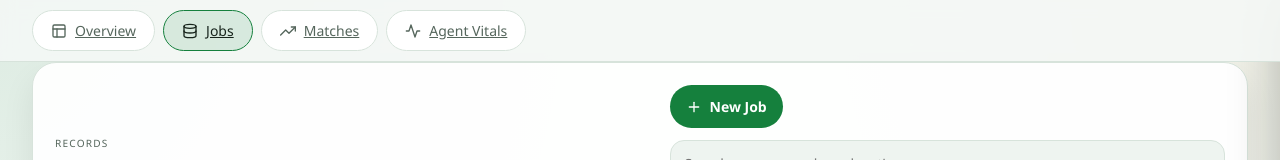
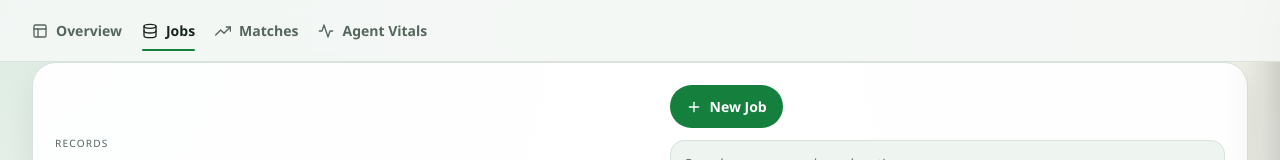
Before and after one commit to Aditya-Dawadikar/FatherOfProjects, a React (Vite) app in the folder JobDataDashboard/JobDataDashboard/: page /#/jobs in a window 1280 px wide. Shown: the top 160 px of the page. Built offline with nearby package versions, Linux system fonts and the light colour scheme; no server answers.

Commit message:
style: convert top nav links to standard navbar items

```diff
--- a/JobDataDashboard/JobDataDashboard/src/App.css
+++ b/JobDataDashboard/JobDataDashboard/src/App.css
@@ -84,25 +84,50 @@
 
 .view-tabs {
   display: flex;
-  gap: 8px;
+  gap: 20px;
   padding: 0;
   overflow-x: auto;
 }
 
 .view-tab {
-  border: 1px solid var(--line);
-  background: var(--panel);
+  position: relative;
+  display: inline-flex;
+  align-items: center;
+  gap: 8px;
   color: var(--muted);
-  border-radius: 999px;
-  padding: 9px 18px;
+  text-decoration: none;
+  padding: 10px 0;
   font: inherit;
-  cursor: pointer;
+  font-weight: 600;
+  white-space: nowrap;
 }
 
 .view-tab.is-active {
-  background: var(--accent-dim);
   color: var(--text);
-  border-color: var(--accent);
+}
+
+.view-tab::after {
+  content: '';
+  position: absolute;
+  left: 0;
+  right: 0;
+  bottom: 0;
+  height: 2px;
+  border-radius: 999px;
+  background: transparent;
+  transition: background 140ms ease;
+}
+
+.view-tab:hover {
+  color: var(--text);
+}
+
+.view-tab:hover::after {
+  background: rgba(21, 128, 61, 0.35);
+}
+
+.view-tab.is-active::after {
+  background: var(--accent);
 }
 
 .app-body {
--- a/JobDataDashboard/JobDataDashboard/src/components/Layout.tsx
+++ b/JobDataDashboard/JobDataDashboard/src/components/Layout.tsx
@@ -2,7 +2,7 @@ import { NavLink, Outlet } from 'react-router-dom'
 import { FiActivity, FiDatabase, FiLayout, FiTrendingUp } from 'react-icons/fi'
 
 function tabClassName({ isActive }: { isActive: boolean }) {
-  return `view-tab ghost-button-with-icon${isActive ? ' is-active' : ''}`
+  return `view-tab${isActive ? ' is-active' : ''}`
 }
 
 export default function Layout() {
```
